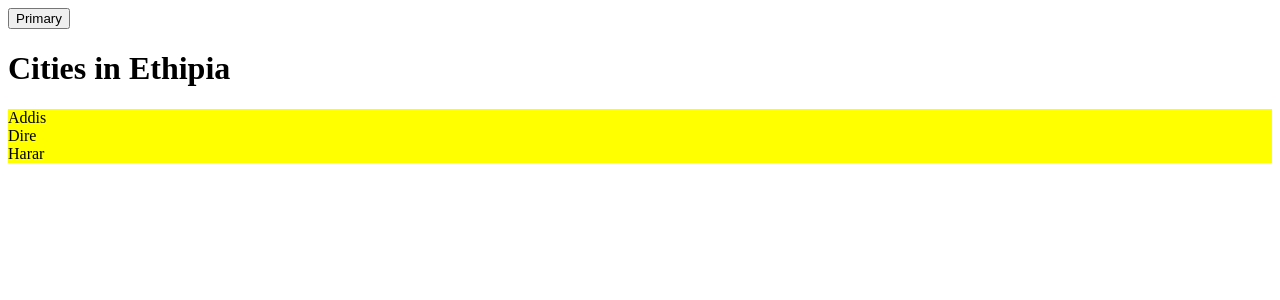
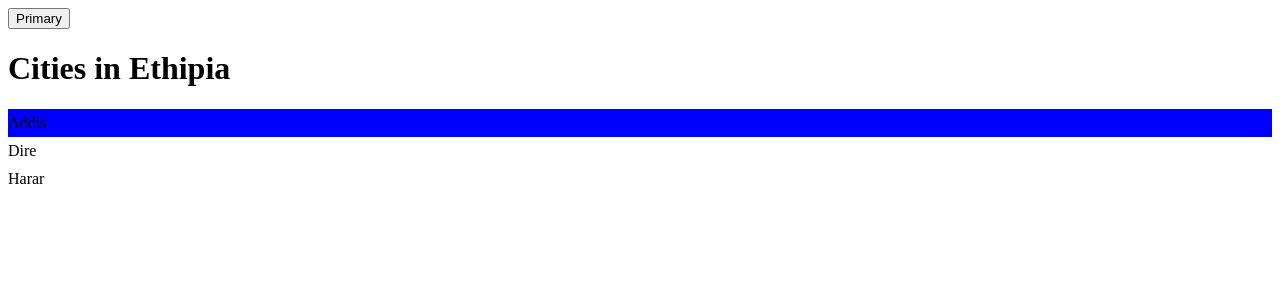
Before and after one commit to yordiyes/React, a React (Vite) app in the folder First_react_app/: page / in a window 1280 px wide. Shown: the top 300 px of the page. Built offline with nearby package versions, Linux system fonts and the light colour scheme.

Commit message:
css in js

```diff
--- a/First_react_app/package.json
+++ b/First_react_app/package.json
@@ -15,11 +15,13 @@
   "dependencies": {
     "bootstrap": "^5.3.3",
     "react": "^18.3.1",
-    "react-dom": "^18.3.1"
+    "react-dom": "^18.3.1",
+    "styled-components": "^6.1.13"
   },
   "devDependencies": {
     "@types/react": "^18.3.12",
     "@types/react-dom": "^18.3.1",
+    "@types/styled-components": "^5.1.34",
     "@vitejs/plugin-react": "^4.3.4",
     "vite": "^4.0.0"
   }
--- a/First_react_app/src/components/List Group/ListGroup.tsx
+++ b/First_react_app/src/components/List Group/ListGroup.tsx
@@ -1,27 +1,36 @@
 import { useState } from "react";
-import styles from "./ListGroup.module.css"
+import "./ListGroup.css"
+import styled from "styled-components"
 
+const List = styled.ul`
+  list-style: none;
+  padding: 0;
+`;
+interface ListItemProps{
+  active: boolean;
+}
+
+const ListItem = styled.li<ListItemProps>`
+  padding: 5px 0;
+  background-color: ${props => props.active ? 'blue': "none"}
+`;
 interface Props{
   items: string[]
   heading: string
   onSelectItem: (item: string) => void
 }
 function ListGroup({items, heading, onSelectItem}: Props) {
-  let [selectedIndex, setSelectedIndex] = useState(-1);
+  let [selectedIndex, setSelectedIndex] = useState(0);
 
   return (
     <>
       <h1>{heading}</h1>
       {items.length === 0 && <p>List item Not Found</p>}
-      <ul className={[styles.listGroup, styles.container].join(" ")}>
+      <List>
         {items.map((item, index) => (
-          <li
+          <ListItem
+            active={index == selectedIndex}
             key={item}
-            className={
-              selectedIndex === index
-                ? "list-group-item active"
-                : "list-group-item"
-            }
             onClick={() => {
               setSelectedIndex(index)
               onSelectItem(item)
@@ -29,9 +38,9 @@
             }
           >
             {item}
-          </li>
+          </ListItem>
         ))}
-      </ul>
+      </List>
     </>
   );
 }
```
Also changed, not shown: First_react_app/src/components/List Group/ListGroup.css (renamed from First_react_app/src/components/List Group/ListGroup.module.css), 1 other file (tests, documents, lock files or other folders).
